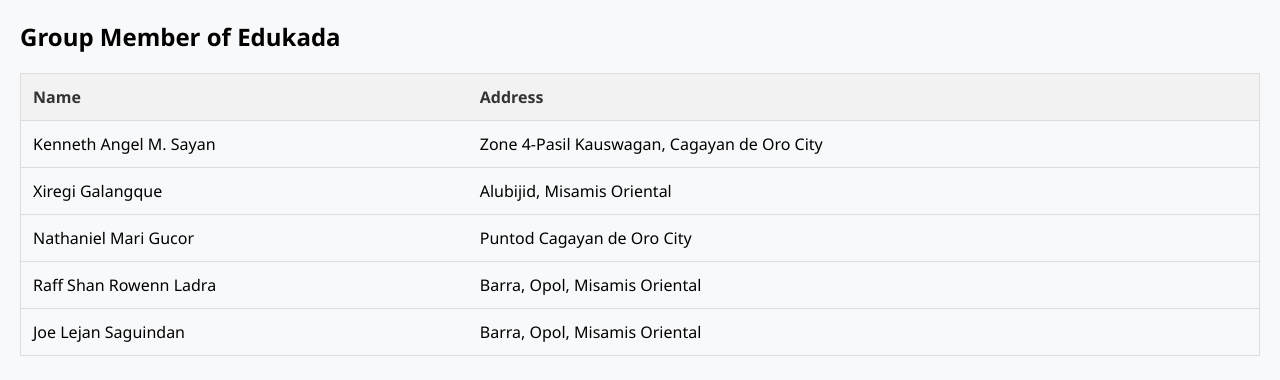
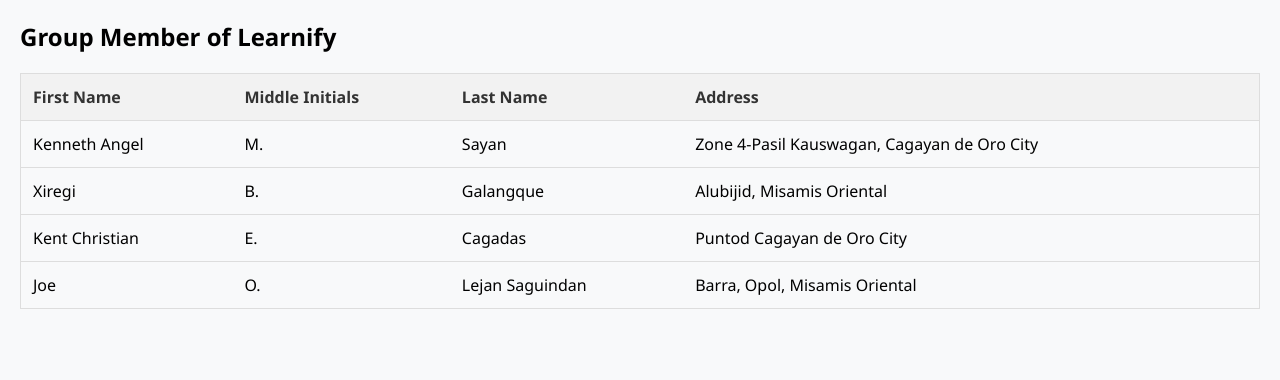
Before and after one commit to KENNETHSAYAN/Web-deploy, a React (Create React App) app in the folder edukada/: page /view-tables in a window 1280 px wide. Shown: the top 380 px of the page. Built offline with nearby package versions, Linux system fonts and the light colour scheme.

Commit message:
final for web

```diff
--- a/edukada/src/Authentication/login.js
+++ b/edukada/src/Authentication/login.js
@@ -88,7 +88,7 @@
   return (
     <div className='container' style={{ display: 'flex', justifyContent: 'center', alignItems: 'center', flexDirection: 'column' }}>
       <img src='/assets/logo.png' style={{ width: '300px', height: '300px', marginTop: '30px' }} />
-      <p style={{ color: 'black', fontSize: '24px', fontWeight: 'bold', textAlign: 'center', marginTop: '50px' }}>Edukada</p>
+      <p style={{ color: 'black', fontSize: '24px', fontWeight: 'bold', textAlign: 'center', marginTop: '50px' }}>Learnify</p>
 
       <form className="flex max-w-lg flex-col gap-4" style={{ marginTop: '30px', width: '600px' }} onSubmit={handleSubmit}>
         <input type="email" id="email" name="Email" placeholder="Enter your Email" value={data.email} onChange={(e) => setData({ ...data, email: e.target.value })} required style={{ marginBottom: '10px', padding: '10px', width: '550px' }} />
--- a/edukada/src/Authentication/register.js
+++ b/edukada/src/Authentication/register.js
@@ -146,7 +146,7 @@
             marginTop: "20px",
           }}
         >
-          Edukada
+          Learnify
         </p>
       </div>
 
--- a/edukada/src/Authentication/resetpassword.js
+++ b/edukada/src/Authentication/resetpassword.js
@@ -35,7 +35,7 @@
     <div className='container' style={{ display: 'flex', justifyContent: 'center', alignItems: 'center', height: '100vh' }}>
       <div style={{ textAlign: 'center', marginRight: '50px' }}>
         <img src='/assets/logo.png' style={{ width: '300px', height: '300px' }} />
-        <p style={{ color: 'black', fontSize: '30px', fontWeight: 'bold', marginTop: '20px' }}>Edukada</p>
+        <p style={{ color: 'black', fontSize: '30px', fontWeight: 'bold', marginTop: '20px' }}>Learnify</p>
       </div>
       <div style={{ textAlign: 'left', marginLeft: '20px' }}>
         <div style={{ textAlign: 'center' }}>
--- a/edukada/src/Content/Viewtable.js
+++ b/edukada/src/Content/Viewtable.js
@@ -3,27 +3,30 @@
 
 const ViewTables = () => {
   const members = [
-    { name: 'Kenneth Angel M. Sayan', address: 'Zone 4-Pasil Kauswagan, Cagayan de Oro City' },
-    { name: 'Xiregi Galangque', address: ' Alubijid, Misamis Oriental' },
-    { name: 'Nathaniel Mari Gucor', address: 'Puntod Cagayan de Oro City' },
-    { name: 'Raff Shan Rowenn Ladra', address: ' Barra, Opol, Misamis Oriental' },
-    { name: 'Joe Lejan Saguindan', address: 'Barra, Opol, Misamis Oriental' }
+    { firstName: 'Kenneth Angel', middleInitials: 'M.', lastName: 'Sayan', address: 'Zone 4-Pasil Kauswagan, Cagayan de Oro City' },
+    { firstName: 'Xiregi', middleInitials: 'B.', lastName: 'Galangque', address: 'Alubijid, Misamis Oriental' },
+    { firstName: 'Kent Christian', middleInitials: ' E.', lastName: 'Cagadas', address: 'Puntod Cagayan de Oro City' },
+    { firstName: 'Joe', middleInitials: 'O.', lastName: 'Lejan Saguindan', address: 'Barra, Opol, Misamis Oriental' }
   ];
 
   return (
     <div className="view-tables-container">
-      <h1 className="table-title">Group Member of Edukada</h1>
+      <h1 className="table-title">Group Member of Learnify</h1>
       <table className="table">
         <thead>
           <tr>
-            <th>Name</th>
+            <th>First Name</th>
+            <th>Middle Initials</th>
+            <th>Last Name</th>
             <th>Address</th>
           </tr>
         </thead>
         <tbody>
           {members.map((member, index) => (
             <tr key={index}>
-              <td>{member.name}</td>
+              <td>{member.firstName}</td>
+              <td>{member.middleInitials}</td>
+              <td>{member.lastName}</td>
               <td>{member.address}</td>
             </tr>
           ))}
--- a/edukada/src/Content/profile.js
+++ b/edukada/src/Content/profile.js
@@ -78,7 +78,7 @@
             <List>
               <ListItem>
                 <ListItemText
-                  primary="Edukada"
+                  primary="Learnify"
                   primaryTypographyProps={{
                     variant: 'h5',
                     style: { fontWeight: 'bold', color: 'Black', marginLeft: '40px', marginTop: '6px', fontSize: '30px' },
--- a/edukada/src/Landingpage.js
+++ b/edukada/src/Landingpage.js
@@ -23,7 +23,7 @@
 
       <section id="home" className="home-section">
         <div className="home-content">
-          <h1>Welcome to Edukada</h1>
+          <h1>Welcome to Learnify</h1>
           <p>Your gateway to a brighter future.</p>
         </div>
       </section>
@@ -38,7 +38,7 @@
 
       <section id="about" className="about-section">
         <h2>About Us</h2>
-        <p>At Edukada, we are committed to providing top-quality education and resources to help you achieve your dreams. With a team of dedicated professionals and experts in various fields, we strive to create an inclusive learning environment where students can thrive and reach their full potential. Whether you're looking to acquire new skills, advance in your career, or explore new interests, Edukada is here to support you every step of the way. Join us on this journey towards lifelong learning and personal growth.</p>
+        <p>At Learnify, we are committed to providing top-quality education and resources to help you achieve your dreams. With a team of dedicated professionals and experts in various fields, we strive to create an inclusive learning environment where students can thrive and reach their full potential. Whether you're looking to acquire new skills, advance in your career, or explore new interests, Learnify is here to support you every step of the way. Join us on this journey towards lifelong learning and personal growth.</p>
       </section>
 
       <section id="courses" className="courses-section">
@@ -85,7 +85,7 @@
 
       <section id="contact" className="contact-section">
         <h2>Contact Us</h2>
-        <p>Have any questions? Reach out to us at (123) 456-7890 or email us at info@edukada.com.</p>
+        <p>Have any questions? Reach out to us at (123) 456-7890 or email us at info@Learnify.com.</p>
         <div className="location">
           <h3>Our Location</h3>
           <p>Cagayan de Oro City, Kauswagan 9000 </p>
@@ -104,7 +104,7 @@
       </section>
 
       <footer className="footer">
-        <p>&copy; 2024 Edukada. All rights reserved.</p>
+        <p>&copy; 2024 Learnify. All rights reserved.</p>
       </footer>
     </div>
   );
```
Also changed, not shown: 1 other file (tests, documents, lock files or other folders).
